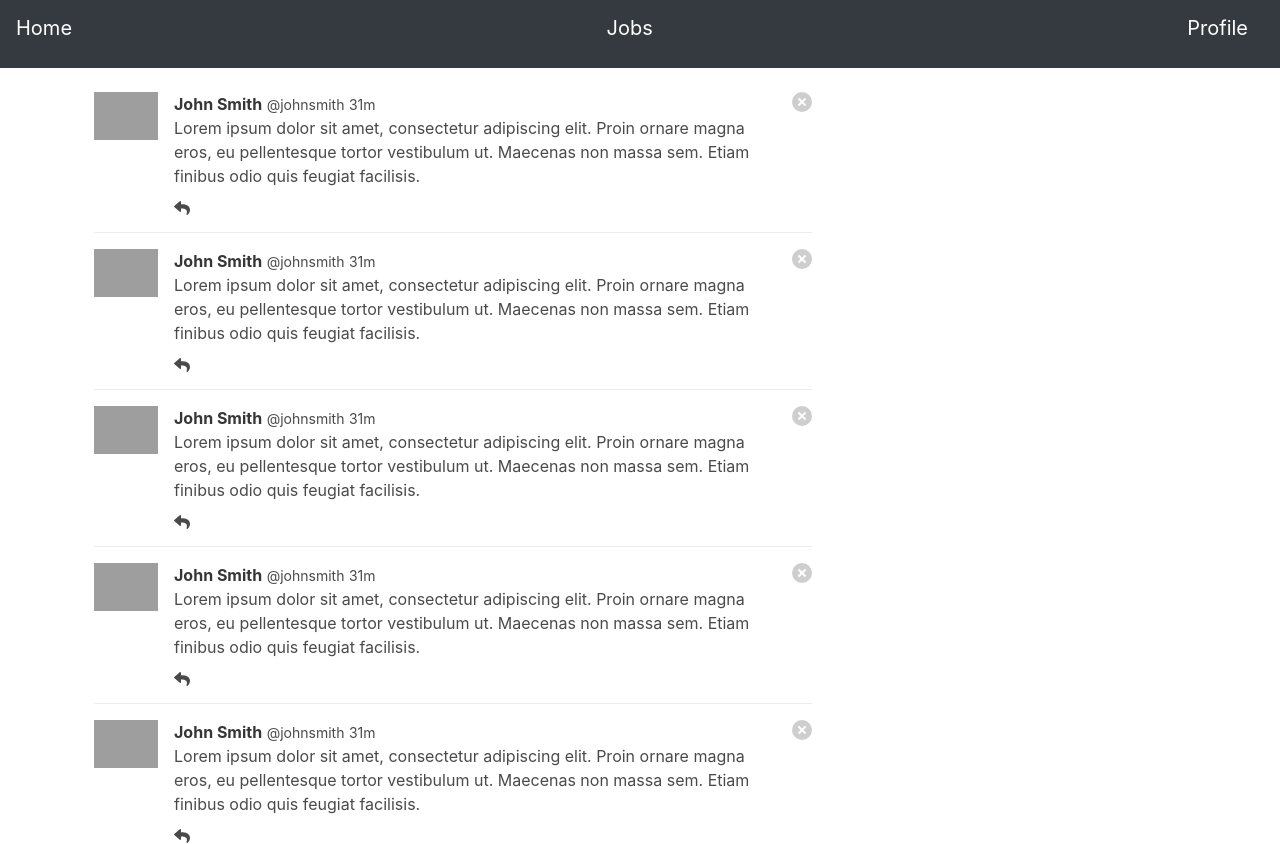
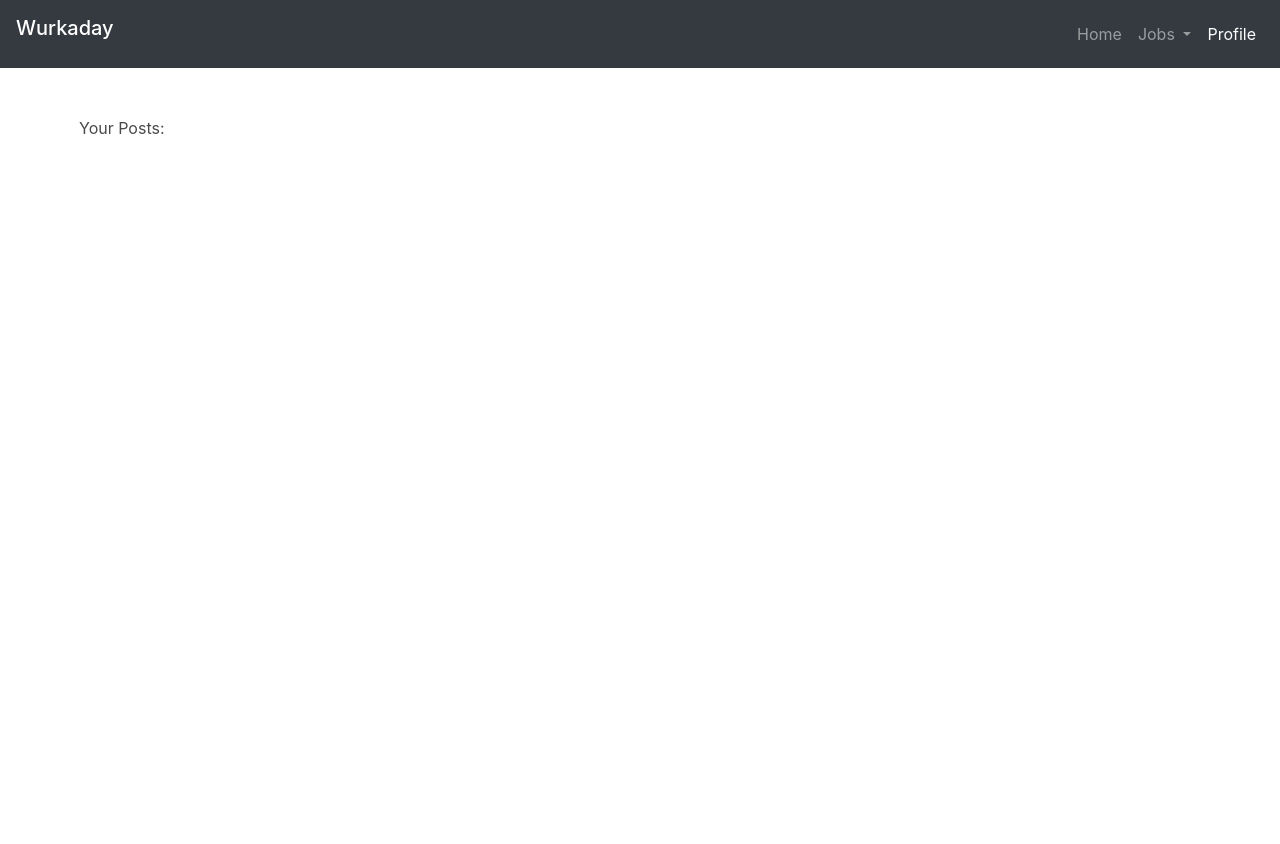
Before and after one commit to mariorents/wurkaday, a website: page public/profiles.html in a window 1280 px wide. After the commit the page ends 800 px from the top, so only its background shows below. Drawn offline with nearby package versions, Linux system fonts and the light colour scheme; grey boxes are pictures that could not be loaded.

```diff
--- a/public/css/profile.css
+++ b/public/css/profile.css
@@ -1,2 +1,8 @@
-#navBar {
+#logo {
+    padding: 5px;
+    margin-top: 5px;
 };
+
+#navbarNavDropdown {
+    margin-bottom: 5px;
+}
--- a/public/profiles.html
+++ b/public/profiles.html
@@ -5,6 +5,8 @@
     <meta charset="UTF-8">
     <meta name="viewport" content="width=device-width, initial-scale=1.0">
     <meta http-equiv="X-UA-Compatible" content="ie=edge">
+    <!-- Google Fonts -->
+    <link href="https://fonts.googleapis.com/css?family=Bangers|Changa|Marcellus&display=swap" rel="stylesheet">
     <!-- bootstrap -->
     <link rel="stylesheet" href="https://stackpath.bootstrapcdn.com/bootstrap/4.2.1/css/bootstrap.min.css"
         integrity="sha384-GJzZqFGwb1QTTN6wy59ffF1BuGJpLSa9DkKMp0DgiMDm4iYMj70gZWKYbI706tWS" crossorigin="anonymous">
@@ -19,174 +21,60 @@
 
 <body>
     <div>
-        <nav class="navbar navbar-dark bg-dark">
-            <a class="navbar-brand" href="home.html">Home</a>
-            <a class="navbar-brand" href="home.html">Jobs</a>
-            <a class="navbar-brand" href="home.html">Profile</a>
+        <div class="navBar">
+            <nav class="navbar navbar-expand-lg navbar-dark bg-dark">
+                <span class="navbar-brand mb-0 h1" id="logo">Wurkaday</span>
+                <button class="navbar-toggler" type="button" data-toggle="collapse" data-target="#navbarNavDropdown"
+                    aria-controls="navbarNavDropdown" aria-expanded="false" aria-label="Toggle navigation">
+                    <span class="navbar-toggler-icon"></span>
+                </button>
+                <div class="collapse navbar-collapse justify-content-end" id="navbarNavDropdown">
+                    <ul class="navbar-nav">
+                        <li class="nav-item">
+                            <a class="nav-link" href="./home.html">Home</a>
+                        </li>
+                        <li class="nav-item dropdown">
+                            <a class="nav-link dropdown-toggle" href="#" id="navbarDropdownMenuLink" role="button"
+                                data-toggle="dropdown" aria-haspopup="true" aria-expanded="false">
+                                Jobs
+                            </a>
+                            <div class="dropdown-menu" aria-labelledby="navbarDropdownMenuLink">
+                                <a class="dropdown-item" href="#">Post a Job</a>
+                                <a class="dropdown-item" href="#">Find A Job</a>
+                            </div>
+                        </li>
+                        <li class="nav-item active">
+                            <a class="nav-link" href="./profiles.html">Profile</a>
+                        </li>
+                    </ul>
+                </div>
             </nav>
         </div>
         <br>
+        <br>
         <div class="container">
-        <div class="col-8">
-            <article class="media">
-                <figure class="media-left">
-                    <p class="image is-64x64">
-                        <img src="https://bulma.io/images/placeholders/128x128.png">
-                    </p>
-                </figure>
-                <div class="media-content">
-                    <div class="content">
-                        <p>
-                            <strong>John Smith</strong> <small>@johnsmith</small> <small>31m</small>
-                            <br>
-                            Lorem ipsum dolor sit amet, consectetur adipiscing elit. Proin ornare magna eros, eu
-                            pellentesque tortor vestibulum ut. Maecenas non massa sem. Etiam finibus odio quis feugiat
-                            facilisis.
-                        </p>
-                    </div>
-                    <nav class="level is-mobile">
-                        <div class="level-left">
-                            <a class="level-item">
-                                <span class="icon is-small"><i class="fas fa-reply"></i></span>
-                            </a>
-                        </div>
-                    </nav>
-                </div>
-                <div class="media-right">
-                    <button class="delete"></button>
-                </div>
-            </article>
-
-            <article class="media">
-                <figure class="media-left">
-                    <p class="image is-64x64">
-                        <img src="https://bulma.io/images/placeholders/128x128.png">
-                    </p>
-                </figure>
-                <div class="media-content">
-                    <div class="content">
-                        <p>
-                            <strong>John Smith</strong> <small>@johnsmith</small> <small>31m</small>
-                            <br>
-                            Lorem ipsum dolor sit amet, consectetur adipiscing elit. Proin ornare magna eros, eu
-                            pellentesque tortor vestibulum ut. Maecenas non massa sem. Etiam finibus odio quis feugiat
-                            facilisis.
-                        </p>
-                    </div>
-                    <nav class="level is-mobile">
-                        <div class="level-left">
-                            <a class="level-item">
-                                <span class="icon is-small"><i class="fas fa-reply"></i></span>
-                            </a>
-                        </div>
-                    </nav>
-                </div>
-                <div class="media-right">
-                    <button class="delete"></button>
-                </div>
-            </article>
-
-            <article class="media">
-                <figure class="media-left">
-                    <p class="image is-64x64">
-                        <img src="https://bulma.io/images/placeholders/128x128.png">
-                    </p>
-                </figure>
-                <div class="media-content">
-                    <div class="content">
-                        <p>
-                            <strong>John Smith</strong> <small>@johnsmith</small> <small>31m</small>
-                            <br>
-                            Lorem ipsum dolor sit amet, consectetur adipiscing elit. Proin ornare magna eros, eu
-                            pellentesque tortor vestibulum ut. Maecenas non massa sem. Etiam finibus odio quis feugiat
-                            facilisis.
-                        </p>
-                    </div>
-                    <nav class="level is-mobile">
-                        <div class="level-left">
-                            <a class="level-item">
-                                <span class="icon is-small"><i class="fas fa-reply"></i></span>
-                            </a>
-                        </div>
-                    </nav>
-                </div>
-                <div class="media-right">
-                    <button class="delete"></button>
-                </div>
-            </article>
-
-            <article class="media">
-                <figure class="media-left">
-                    <p class="image is-64x64">
-                        <img src="https://bulma.io/images/placeholders/128x128.png">
-                    </p>
-                </figure>
-                <div class="media-content">
-                    <div class="content">
-                        <p>
-                            <strong>John Smith</strong> <small>@johnsmith</small> <small>31m</small>
-                            <br>
-                            Lorem ipsum dolor sit amet, consectetur adipiscing elit. Proin ornare magna eros, eu
-                            pellentesque tortor vestibulum ut. Maecenas non massa sem. Etiam finibus odio quis feugiat
-                            facilisis.
-                        </p>
-                    </div>
-                    <nav class="level is-mobile">
-                        <div class="level-left">
-                            <a class="level-item">
-                                <span class="icon is-small"><i class="fas fa-reply"></i></span>
-                            </a>
-                            </a>
-                        </div>
-                    </nav>
-                </div>
-                <div class="media-right">
-                    <button class="delete"></button>
-                </div>
-            </article>
-
-            <article class="media">
-                <figure class="media-left">
-                    <p class="image is-64x64">
-                        <img src="https://bulma.io/images/placeholders/128x128.png">
-                    </p>
-                </figure>
-                <div class="media-content">
-                    <div class="content">
-                        <p>
-                            <strong>John Smith</strong> <small>@johnsmith</small> <small>31m</small>
-                            <br>
-                            Lorem ipsum dolor sit amet, consectetur adipiscing elit. Proin ornare magna eros, eu
-                            pellentesque tortor vestibulum ut. Maecenas non massa sem. Etiam finibus odio quis feugiat
-                            facilisis.
-                        </p>
-                    </div>
-                    <nav class="level is-mobile">
-                        <div class="level-left">
-                            <a class="level-item">
-                                <span class="icon is-small"><i class="fas fa-reply"></i></span>
-                            </a>
-                        </div>
-                    </nav>
-                </div>
-                <div class="media-right">
-                    <button class="delete"></button>
-                </div>
-            </article>
+            <div class="row">
+                <div class="col-12">
+                 <h1>Your Posts: </h1>
                 </div>
             </div>
 
+        </div>
 
+    </div>
 
     <script src="https://code.jquery.com/jquery-3.3.1.slim.min.js"
         integrity="sha384-q8i/X+965DzO0rT7abK41JStQIAqVgRVzpbzo5smXKp4YfRvH+8abtTE1Pi6jizo"
-        crossorigin="anonymous"></script>
+        crossorigin="anonymous">
+    </script>
     <script src="https://cdnjs.cloudflare.com/ajax/libs/popper.js/1.14.7/umd/popper.min.js"
         integrity="sha384-UO2eT0CpHqdSJQ6hJty5KVphtPhzWj9WO1clHTMGa3JDZwrnQq4sF86dIHNDz0W1"
-        crossorigin="anonymous"></script>
+        crossorigin="anonymous">
+    </script>
     <script src="https://stackpath.bootstrapcdn.com/bootstrap/4.3.1/js/bootstrap.min.js"
         integrity="sha384-JjSmVgyd0p3pXB1rRibZUAYoIIy6OrQ6VrjIEaFf/nJGzIxFDsf4x0xIM+B07jRM"
-        crossorigin="anonymous"></script>
+        crossorigin="anonymous">
+    </script>
 </body>
 
 </html>
```
Lines whose indentation alone changed are shown as unchanged.
